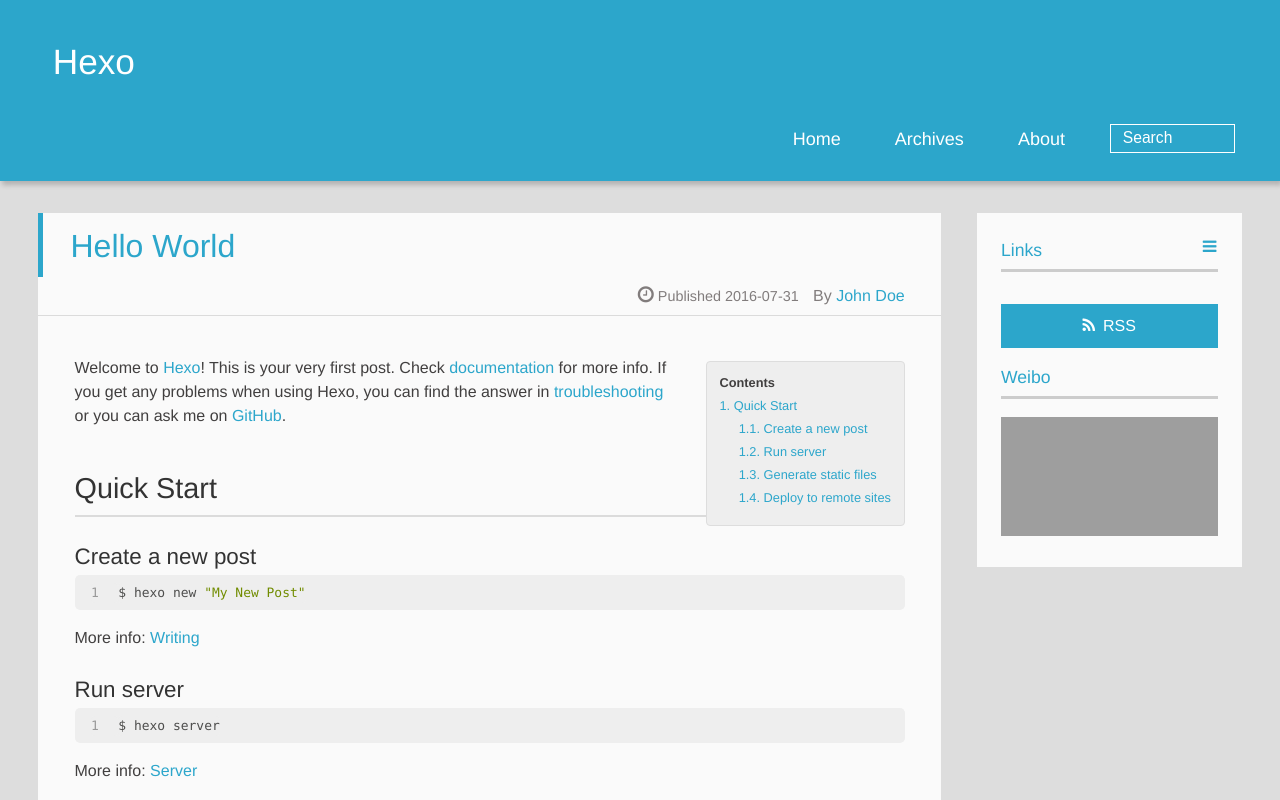
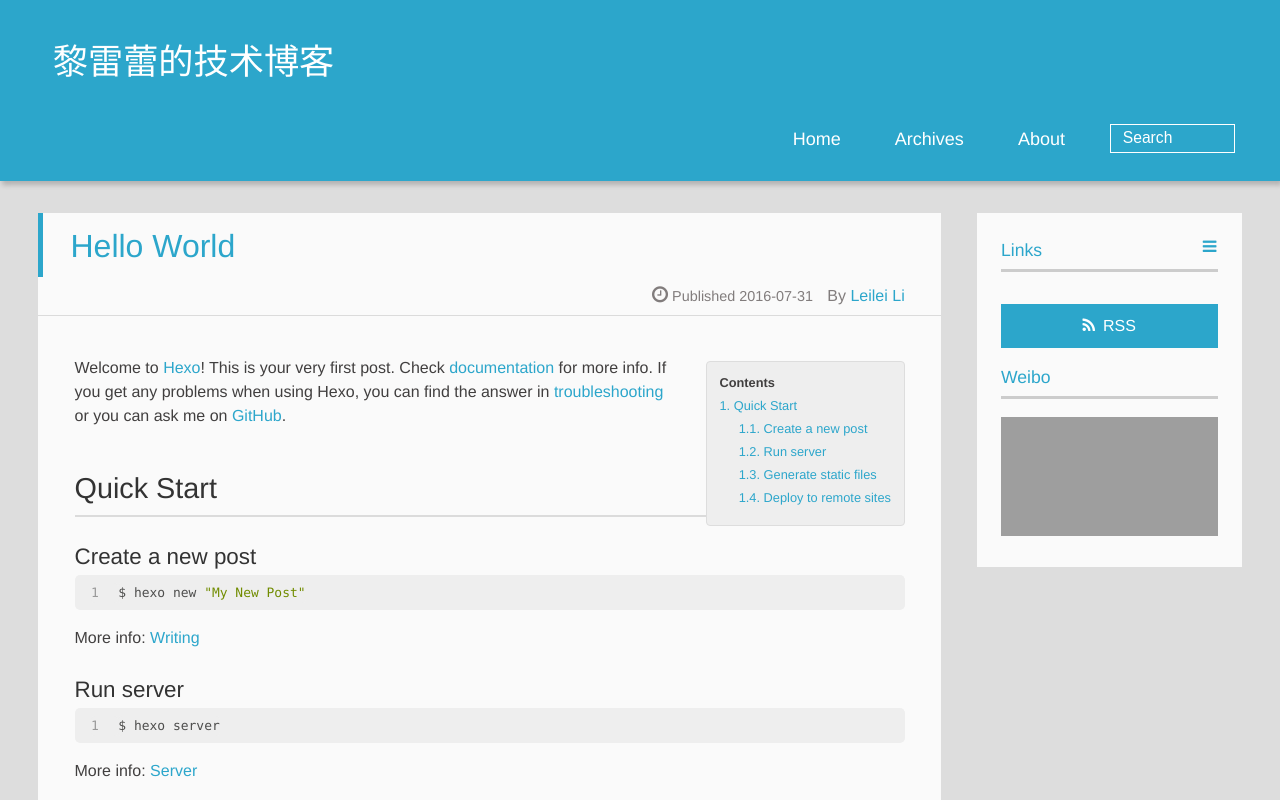
Before and after one commit to leilei-li/leilei-li.github.io, a plain HTML site: page 2016/07/31/hello-world/index.html in a window 1280 px wide. Shown: the top 800 px of the page. Drawn offline with Linux system fonts and the light colour scheme; grey boxes are pictures that could not be loaded; a script that the page names is missing.

Commit message:
Site updated: 2016-07-31 11:59:59

```diff
--- a/2016/07/31/hello-world/index.html
+++ b/2016/07/31/hello-world/index.html
@@ -4,10 +4,10 @@
 <head>
   <meta charset="UTF-8">
 
-    <title>Hello World | Hexo</title>
+    <title>Hello World | 黎雷蕾的技术博客</title>
     <meta name="viewport" content="width=device-width, initial-scale=1,user-scalable=no">
 
-    <meta name="author" content="John Doe">
+    <meta name="author" content="Leilei Li">
 
 
 
@@ -16,7 +16,7 @@ Quick">
 <meta property="og:type" content="article">
 <meta property="og:title" content="Hello World">
 <meta property="og:url" content="http://yoursite.com/2016/07/31/hello-world/index.html">
-<meta property="og:site_name" content="Hexo">
+<meta property="og:site_name" content="黎雷蕾的技术博客">
 <meta property="og:description" content="Welcome to Hexo! This is your very first post. Check documentation for more info. If you get any problems when using Hexo, you can find the answer in troubleshooting or you can ask me on GitHub.
 Quick">
 <meta property="og:updated_time" content="2016-07-31T02:40:32.000Z">
@@ -26,7 +26,7 @@ Quick">
 Quick">
 
 
-    <link rel="alternative" href="/atom.xml" title="Hexo" type="application/atom+xml">
+    <link rel="alternative" href="/atom.xml" title="黎雷蕾的技术博客" type="application/atom+xml">
 
 
     <link rel="icon" href="/img/favicon.ico">
@@ -44,7 +44,7 @@ Quick">
 <div>
 
 			<div id="textlogo">
-				<h1 class="site-name"><a href="/" title="Hexo">Hexo</a></h1>
+				<h1 class="site-name"><a href="/" title="黎雷蕾的技术博客">黎雷蕾的技术博客</a></h1>
 				<h2 class="blog-motto"></h2>
 			</div>
 			<div class="navbar"><a class="navbutton navmobile" href="#" title="Menu">
@@ -83,7 +83,7 @@ Quick">
   </h1>
   <p class="article-author">By
 
-		<a href="/about" title="John Doe" target="_blank" itemprop="author">John Doe</a>
+		<a href="/about" title="Leilei Li" target="_blank" itemprop="author">Leilei Li</a>
 
   <p class="article-time">
     <time datetime="2016-07-31T02:40:32.000Z" itemprop="datePublished"> Published 2016-07-31</time>
@@ -120,7 +120,7 @@ Quick">
 
 	<div class="article-share" id="share">
 
-	  <div data-url="http://yoursite.com/2016/07/31/hello-world/" data-title="Hello World | Hexo" data-tsina="null" class="share clearfix">
+	  <div data-url="http://yoursite.com/2016/07/31/hello-world/" data-title="Hello World | 黎雷蕾的技术博客" data-tsina="null" class="share clearfix">
 	  </div>
 
 	</div>
@@ -208,7 +208,7 @@ Quick">
 		<p class="copyright">
 		Powered by <a href="http://hexo.io" target="_blank" title="hexo">hexo</a> and Theme by <a href="https://github.com/wuchong/jacman" target="_blank" title="Jacman">Jacman</a> © 2016
 
-		<a href="/about" target="_blank" title="John Doe">John Doe</a>
+		<a href="/about" target="_blank" title="Leilei Li">Leilei Li</a>
 
 
 		</p>
--- a/index.html
+++ b/index.html
@@ -4,22 +4,22 @@
 <head>
   <meta charset="UTF-8">
 
-    <title>Hexo</title>
+    <title>黎雷蕾的技术博客</title>
     <meta name="viewport" content="width=device-width, initial-scale=1,user-scalable=no">
 
-    <meta name="author" content="John Doe">
+    <meta name="author" content="Leilei Li">
 
 
 
     <meta property="og:type" content="website">
-<meta property="og:title" content="Hexo">
+<meta property="og:title" content="黎雷蕾的技术博客">
 <meta property="og:url" content="http://yoursite.com/index.html">
-<meta property="og:site_name" content="Hexo">
+<meta property="og:site_name" content="黎雷蕾的技术博客">
 <meta name="twitter:card" content="summary">
-<meta name="twitter:title" content="Hexo">
+<meta name="twitter:title" content="黎雷蕾的技术博客">
 
 
-    <link rel="alternative" href="/atom.xml" title="Hexo" type="application/atom+xml">
+    <link rel="alternative" href="/atom.xml" title="黎雷蕾的技术博客" type="application/atom+xml">
 
 
     <link rel="icon" href="/img/favicon.ico">
@@ -37,7 +37,7 @@
 <div>
 
 			<div id="textlogo">
-				<h1 class="site-name"><a href="/" title="Hexo">Hexo</a></h1>
+				<h1 class="site-name"><a href="/" title="黎雷蕾的技术博客">黎雷蕾的技术博客</a></h1>
 				<h2 class="blog-motto"></h2>
 			</div>
 			<div class="navbar"><a class="navbutton navmobile" href="#" title="Menu">
@@ -78,7 +78,7 @@
   </h1>
   <p class="article-author">By
 
-		<a href="/about" title="John Doe" target="_blank" itemprop="author">John Doe</a>
+		<a href="/about" title="Leilei Li" target="_blank" itemprop="author">Leilei Li</a>
 
   <p class="article-time">
     <time datetime="2016-07-31T02:40:32.000Z" itemprop="datePublished"> Published 2016-07-31</time>
@@ -195,7 +195,7 @@
 		<p class="copyright">
 		Powered by <a href="http://hexo.io" target="_blank" title="hexo">hexo</a> and Theme by <a href="https://github.com/wuchong/jacman" target="_blank" title="Jacman">Jacman</a> © 2016
 
-		<a href="/about" target="_blank" title="John Doe">John Doe</a>
+		<a href="/about" target="_blank" title="Leilei Li">Leilei Li</a>
 
 
 		</p>
```
Also changed, not shown: archives/2016/07/index.html (+8 -8 lines), archives/2016/index.html (+8 -8 lines), archives/index.html (+8 -8 lines).
